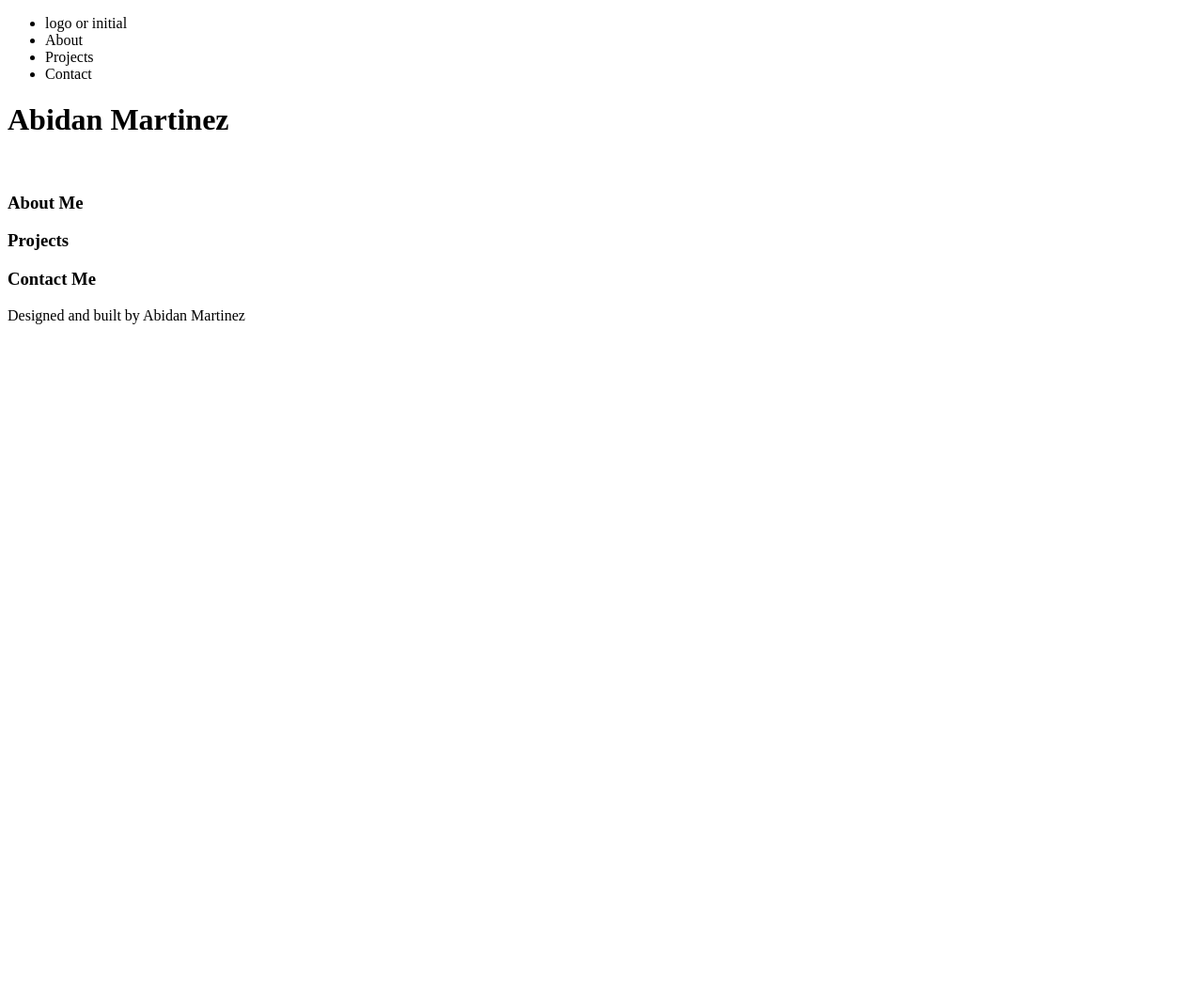
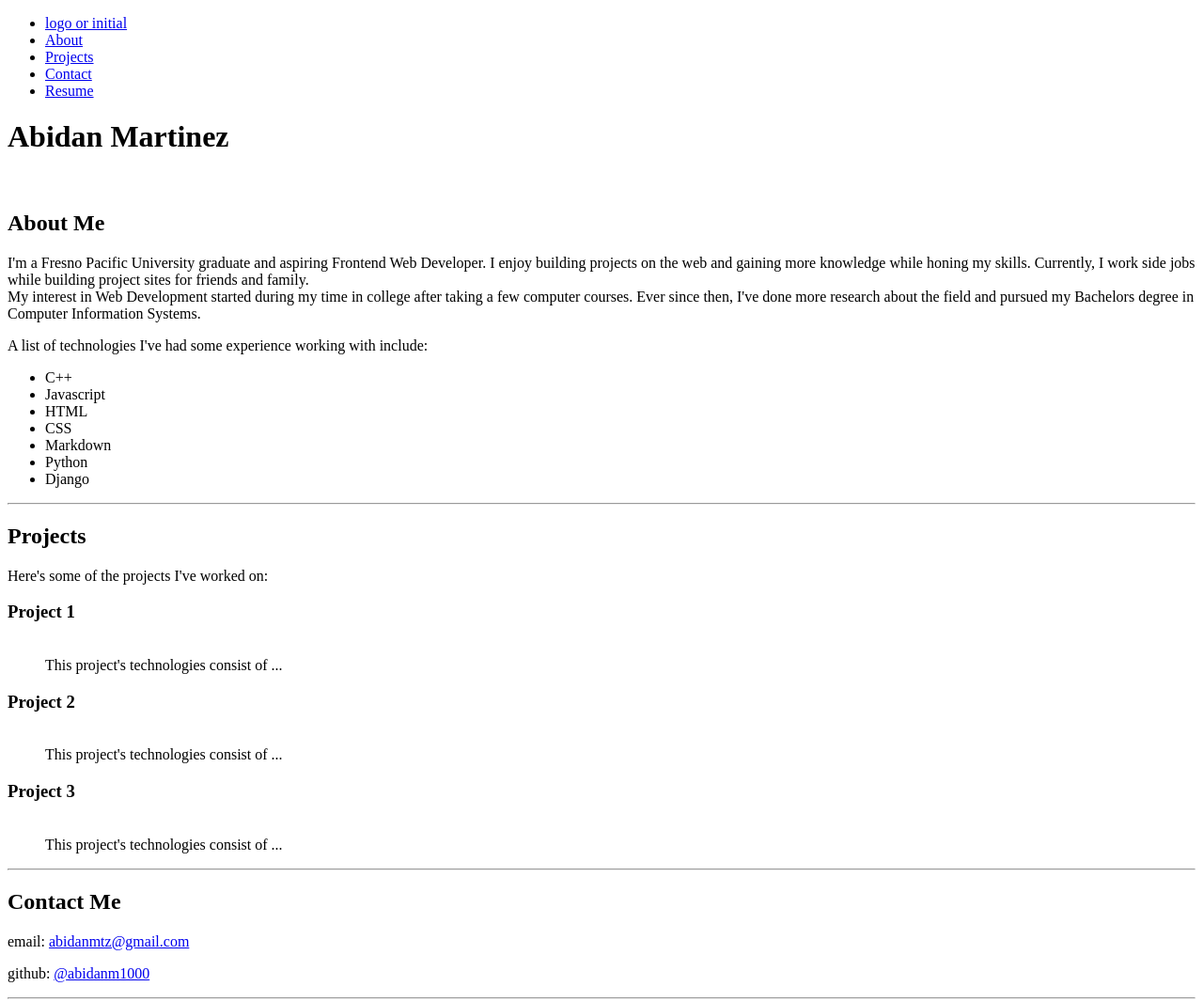
Before and after one commit to abiCodes41/abiCodes41.github.io, a plain HTML site: page index.html in a window 1280 px wide. Shown: the top 1066 px of the page at 94% size. Before the commit the page ends 800 px from the top, so only its background shows below. Drawn offline with Linux system fonts and the light colour scheme.

Commit message:
add text content

```diff
--- a/index.html
+++ b/index.html
@@ -10,29 +10,74 @@
      <header>
          <nav>
              <ul>
-                 <li>logo or initial</li>
-                 <li>About</li>
-                 <li>Projects</li>
-                 <li>Contact</li>
+                 <li><a href="#home">logo or initial</a></li>
+                 <li><a href="#about">About</a></li>
+                 <li><a href="#projects">Projects</a></li>
+                 <li><a href="#contact">Contact</a></li>
+                 <li><a href="/Resume.pdf" target="_blank">Resume</a></li>
              </ul>
          </nav>
      </header>
-     <main>
+     <main id="home">
          <div id="my-name">
             <h1>Abidan Martinez</h1>
             <img src="" alt="">
          </div>
          <div id="my-image"></div>
          <section id="about">
-             <h3>About Me</h3>
+             <h2>About Me</h2>
+             <p>I'm a Fresno Pacific University graduate and aspiring Frontend Web Developer.
+                I enjoy building projects on the web and gaining more knowledge while honing my skills.
+                Currently, I work side jobs while building project sites for friends and family.
+                <br>
+                My interest in Web Development started during my time in college after taking a few computer courses.
+                Ever since then, I've done more research about the field and pursued my Bachelors degree in Computer Information Systems.
+            </p>
+            <p>A list of technologies I've had some experience working with include:</p>
+            <ul>
+                <li>C++</li>
+                <li>Javascript</li>
+                <li>HTML</li>
+                <li>CSS</li>
+                <li>Markdown</li>
+                <li>Python</li>
+                <li>Django</li>
+            </ul>
          </section>
+         <hr>
          <section id="projects">
-             <h3>Projects</h3>
+             <h2>Projects</h2>
+             <p>Here's some of the projects I've worked on:</p>
+             <div id="project-1">
+                <h3>Project 1</h3>
+                <figure>
+                    <img src="" alt="">
+                    <figcaption>This project's technologies consist of ...</figcaption>
+                </figure>
+             </div>
+             <div id="project-2">
+                <h3>Project 2</h3>
+                <figure>
+                    <img src="" alt="">
+                    <figcaption>This project's technologies consist of ...</figcaption>
+                </figure>
+            </div>
+            <div id="project-3">
+                <h3>Project 3</h3>
+                <figure>
+                    <img src="" alt="">
+                    <figcaption>This project's technologies consist of ...</figcaption>
+                </figure>
+            </div>
          </section>
+         <hr>
          <section id="contact">
-             <h3>Contact Me</h3>
+             <h2>Contact Me</h2>
+             <p>email: <a href="mailto:abidanmtz@gmail.com" target="_blank">abidanmtz@gmail.com</a></p>
+             <p>github: <a href="https://github.com/abidanm1000" target="_blank">@abidanm1000</a></p>
          </section>
      </main>
+     <hr>
      <footer>
          <p>Designed and built by Abidan Martinez</p>
      </footer>
```
Also changed, not shown: contact.html (deleted), 1 other file.
